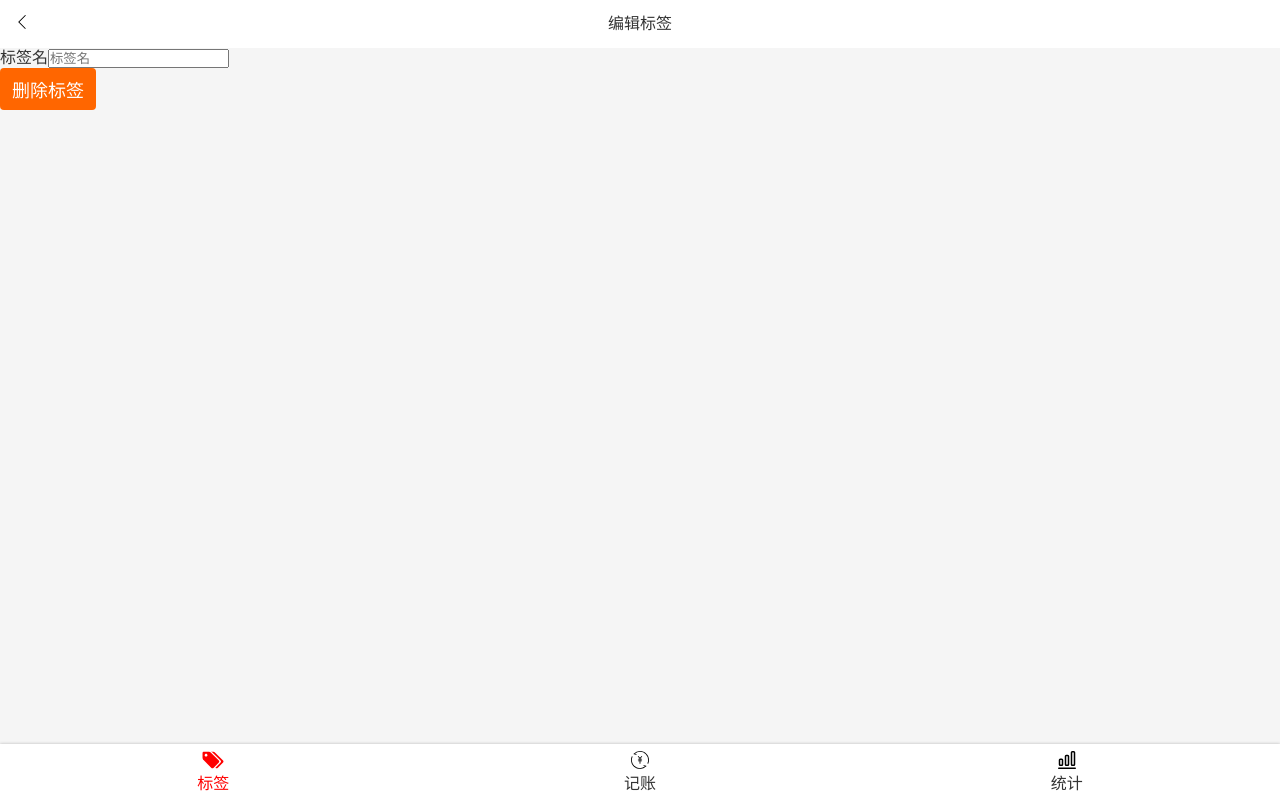
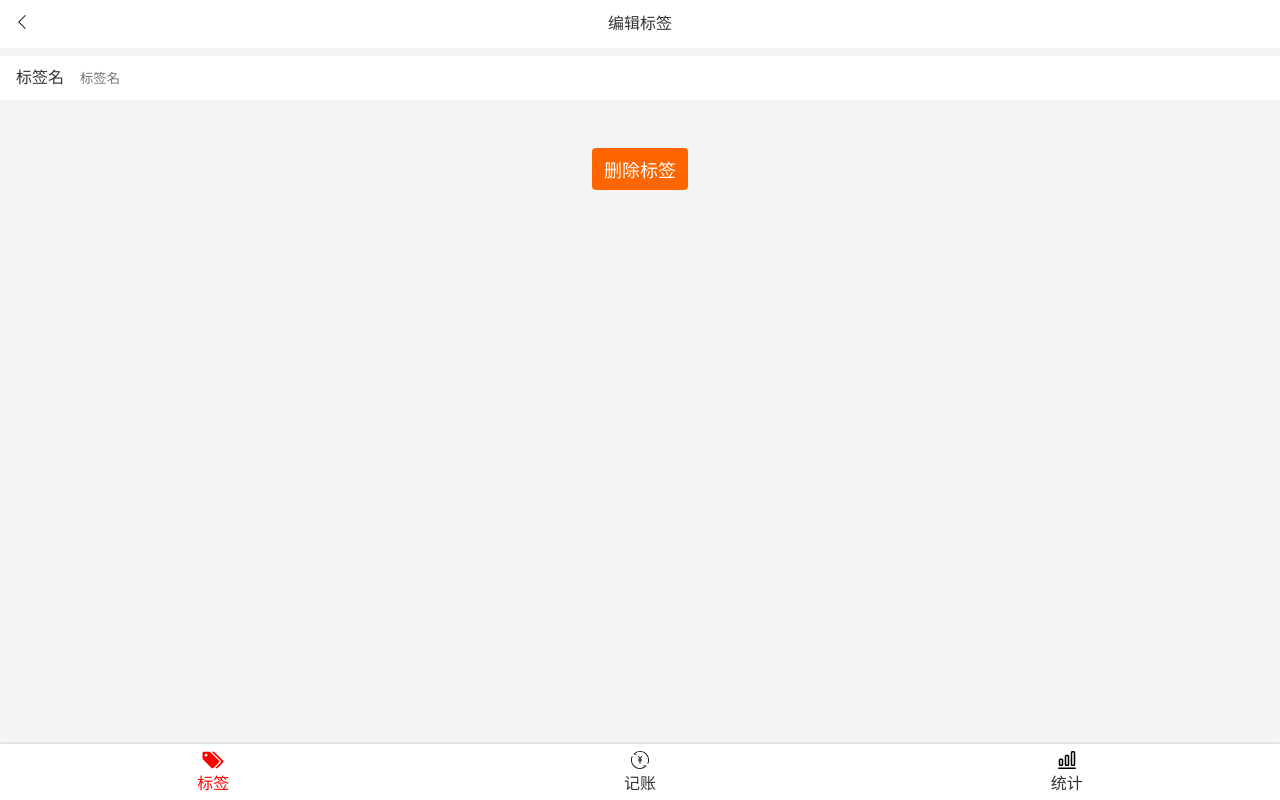
Before and after one commit to ljy123668/zhinong-money-react, a React app: page /tags/1 in a window 1280 px wide. Built offline with nearby package versions, Linux system fonts and the light colour scheme.

Commit message:
Tag.tsx 样式完成

```diff
--- /dev/null
+++ b/src/components/Center.tsx
@@ -0,0 +1,8 @@
+import styled from 'styled-components'
+const Center = styled.div`
+display:flex;
+justify-content:center;
+align-items:center;
+flex-direction:column;
+`
+export { Center }
--- a/src/components/Input.tsx
+++ b/src/components/Input.tsx
@@ -12,7 +12,7 @@ const Label = styled.label`
         > input{
             display:block;
             width:100%;
-            height:72px;
+            height:44px;
             background:none;
             border:none;
         }
--- /dev/null
+++ b/src/components/Space.tsx
@@ -0,0 +1,8 @@
+import styled from 'styled-components'
+
+
+const Space = styled.div`
+    height:16px;
+`
+
+export { Space }
--- a/src/views/Money/NoteSection.tsx
+++ b/src/views/Money/NoteSection.tsx
@@ -4,7 +4,7 @@ import { Input } from "components/Input";
 
 const Wrapper = styled.section`
     background-color:#f5f5f5;
-    padding:0 16px;
+    padding:14px 16px;
     font-size:14px;
 `;
 
--- a/src/views/Tag.tsx
+++ b/src/views/Tag.tsx
@@ -5,6 +5,9 @@ import Layout from 'components/Layout'
 import Icon from 'components/Icon'
 import { Button } from 'components/Button'
 import styled from 'styled-components'
+import { Input } from "components/Input";
+import { Center } from 'components/Center'
+import { Space } from 'components/Space'
 
 type Params = {
     id: string
@@ -16,6 +19,11 @@ const Topbar = styled.header`
     line-height:20px;
     padding:14px;
     background-color:white;
+`
+const InputWrapper = styled.div`
+    background-color:white;
+    padding:0 16px;
+    margin-top:8px;
 `
 
 const Tag: React.FC = (props) => {
@@ -29,13 +37,15 @@ const Tag: React.FC = (props) => {
                 <span>编辑标签</span>
                 <Icon />
             </Topbar>
-            <div>
-                <label>
-                    <span>标签名</span>
-                    <input type="text" placeholder="标签名" />
-                </label>
-            </div>
-            <div><Button>删除标签</Button></div>
+            <InputWrapper>
+                <Input label="标签名" type="text" placeholder="标签名"> </Input>
+            </InputWrapper>
+            <Center>
+                <Space />
+                <Space />
+                <Space />
+                <Button>删除标签</Button>
+            </Center>
 
         </Layout>
 
--- a/src/views/Tags.tsx
+++ b/src/views/Tags.tsx
@@ -5,6 +5,9 @@ import styled from 'styled-components'
 import Icon from '../components/Icon'
 import { Link } from "react-router-dom";
 import { Button } from 'components/Button'
+import { Center } from 'components/Center'
+import { Space } from 'components/Space'
+
 
 const TagList = styled.ol`
     font-size:16px;
@@ -22,15 +25,7 @@ const TagList = styled.ol`
     }
 `
 
-const Center = styled.div`
-    display:flex;
-    justify-content:center;
-    align-items:center;
-    flex-direction:column;
-`
-const Space = styled.div`
-    height:16px;
-`
+
 
 function Tags() {
     const { tags, setTags } = useTags()
```
Also changed, not shown: 1 other file (tests, documents, lock files or other folders).
